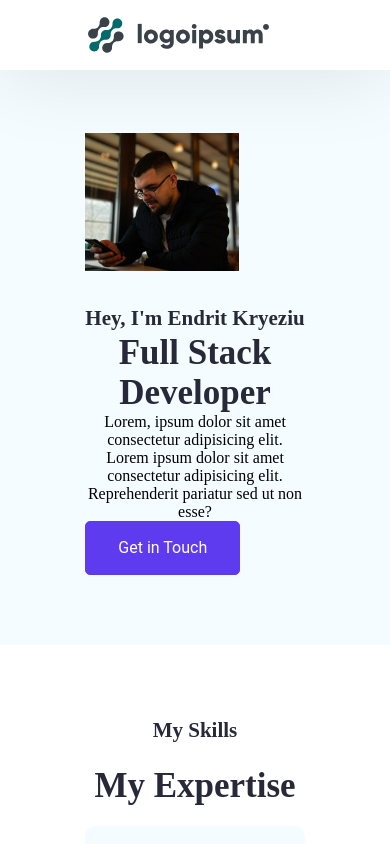
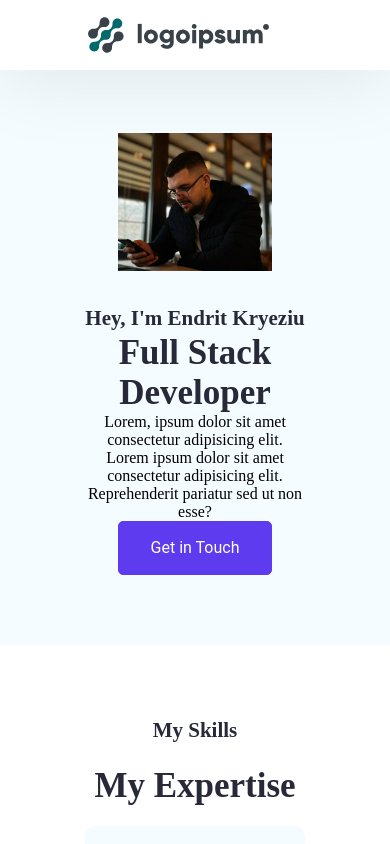
Before and after one commit to Endriti006/Personal-Portfolio, a React (Create React App) app in the folder react-portfolio/: page / in a window 390 px wide. Shown: the top 844 px of the page. Built offline with nearby package versions, Linux system fonts and the light colour scheme.

Commit message:
Update App.css

```diff
--- a/react-portfolio/src/App.css
+++ b/react-portfolio/src/App.css
@@ -639,7 +639,13 @@ input[type="checkbox"] {
     flex-direction: column-reverse;
     padding-bottom: 70px;
   }
+  .hero--section--img{
+    display: flex;
+    justify-content: center;
+    align-items: center;
+  }
   .hero--section--title,
+  .section--title,
   .hero--section-description,
   .footer--content {
     text-align: center;
@@ -686,6 +692,7 @@ input[type="checkbox"] {
     line-height: 40px;
   }
   .hero--section--content--box {
+    text-align: center;
     gap: 10px;
   }
   .contact--form--container {
```
